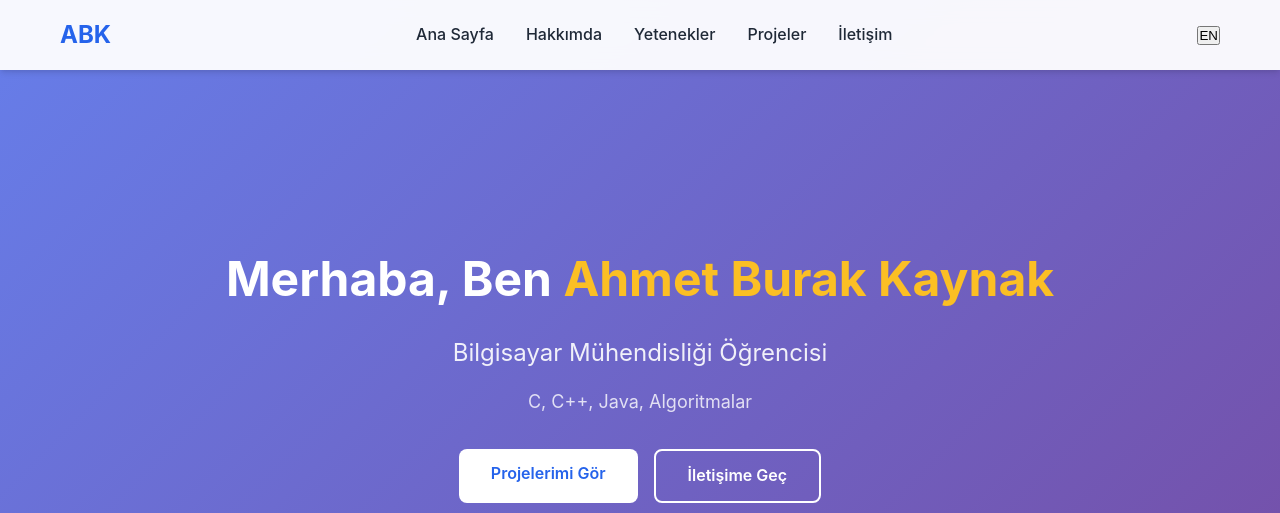
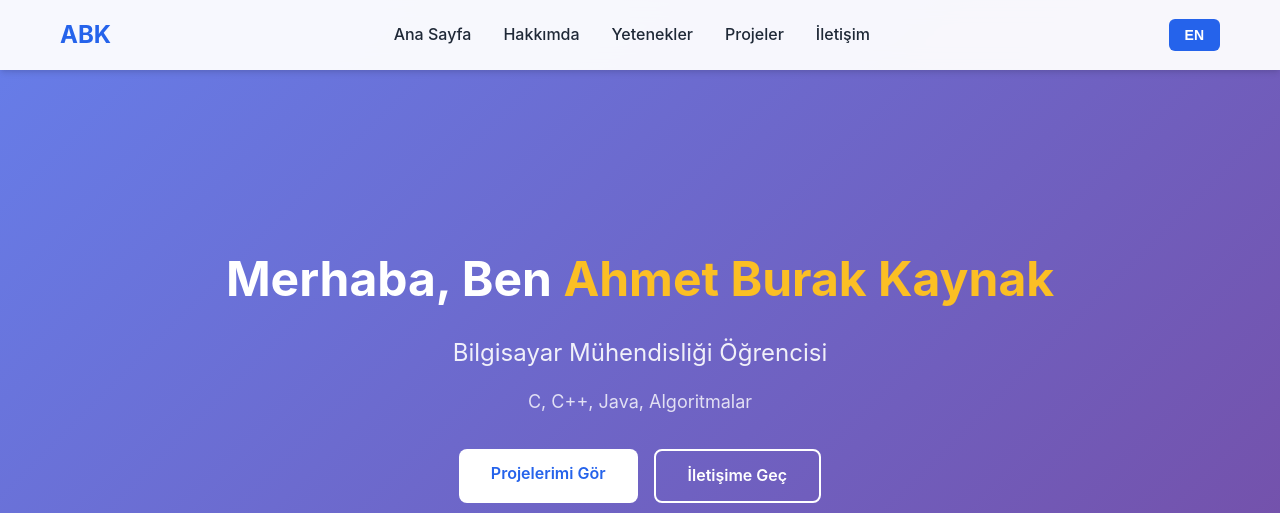
Before and after one commit to ABK7474/myWebsite, a plain HTML site: page index.html in a window 1280 px wide. Shown: the top 513 px of the page. Drawn offline with Linux system fonts and the light colour scheme; a script that the page names is missing.

Commit message:
Update style.css

```diff
--- a/style.css
+++ b/style.css
@@ -70,6 +70,27 @@ html {
     display: flex;
     list-style: none;
     gap: 2rem;
+}
+
+.lang-toggle {
+    background-color: var(--primary-color);
+    color: white;
+    border: none;
+    padding: 0.5rem 1rem;
+    border-radius: 6px;
+    cursor: pointer;
+    font-weight: 600;
+    transition: all 0.3s ease;
+    margin-left: 1rem;
+}
+
+.lang-toggle:hover {
+    background-color: var(--secondary-color);
+    transform: scale(1.05);
+}
+
+.lang-text {
+    font-size: 0.875rem;
 }
 
 .nav-link {
@@ -521,6 +542,11 @@ section {
         display: flex;
     }
 
+    .lang-toggle {
+        margin-left: 0;
+        margin-right: 1rem;
+    }
+
     .nav-menu {
         position: fixed;
         left: -100%;
```
